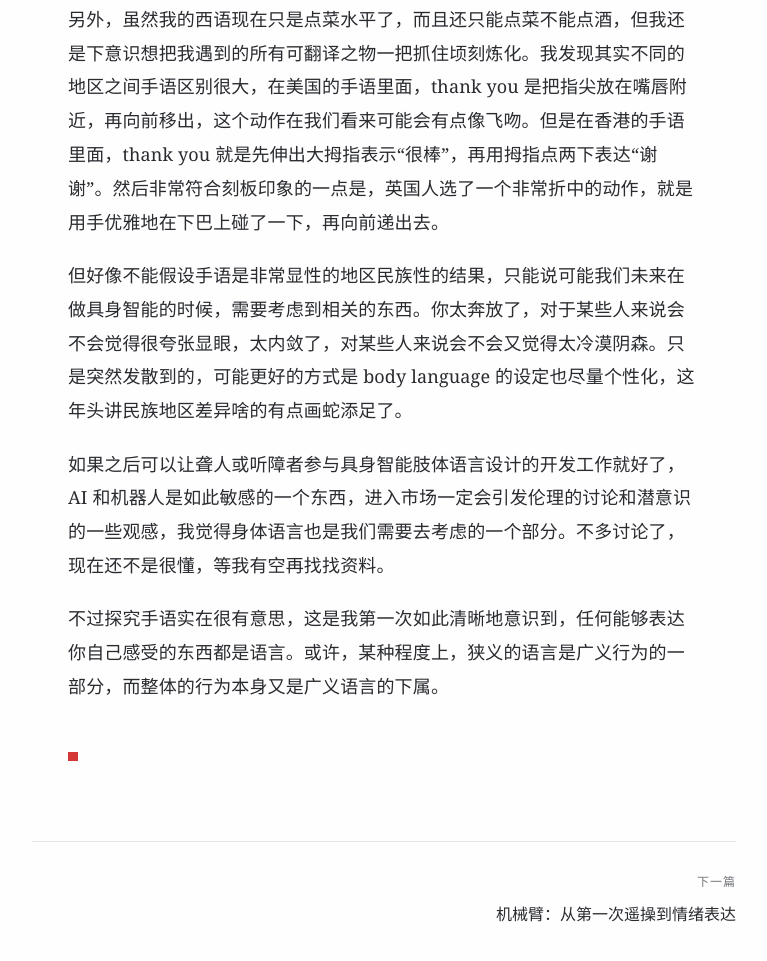
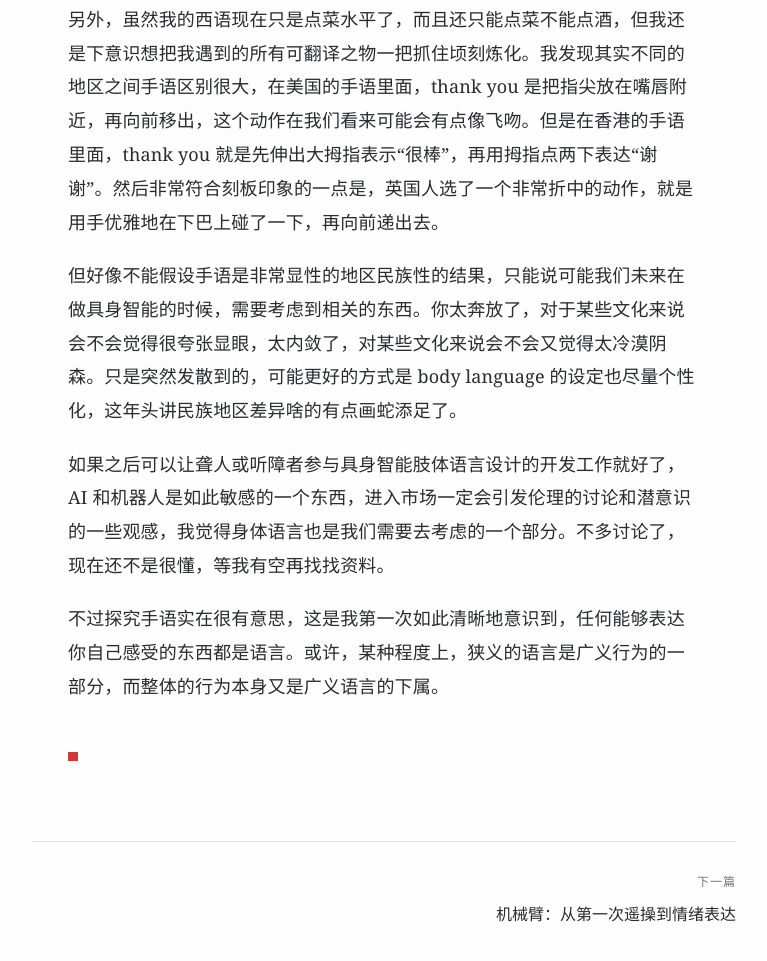
Before and after one commit to Muurrphy/Muurrphy.github.io, a plain HTML site: page writing/sign-language-and-robot-arm-emotion/index.html in a window 1280 px wide. Shown: the part 2964-3925 px from the top of the page, without its empty margins (256-1023 px from the left). Drawn offline with Linux system fonts and the light colour scheme.

Commit message:
Change people to cultures in robot expression essay

```diff
--- a/writing/sign-language-and-robot-arm-emotion/index.html
+++ b/writing/sign-language-and-robot-arm-emotion/index.html
@@ -21,7 +21,7 @@
 <p>还有很多其他可以借鉴的东西，比如哑剧、默剧、迪士尼的角色动画，physical theatre，动物行为学，心理学里的身体动作编码巴拉巴拉巴拉。但是我觉得我最感兴趣的其实还是手语。</p>
 <p>我会想起手语，是因为我在成年以前一直希望自己是个听障人士，这样别人就不会和我讲话了。我是直到上了大学才学会怎么和人打交道的。现在我想去了解一下我曾经想伪装的人是如何生活的，他们的苦闷恐怕早就超越了一个只是不爱说话的小孩能够想象的边界。</p>
 <p>另外，虽然我的西语现在只是点菜水平了，而且还只能点菜不能点酒，但我还是下意识想把我遇到的所有可翻译之物一把抓住顷刻炼化。我发现其实不同的地区之间手语区别很大，在美国的手语里面，thank you 是把指尖放在嘴唇附近，再向前移出，这个动作在我们看来可能会有点像飞吻。但是在香港的手语里面，thank you 就是先伸出大拇指表示“很棒”，再用拇指点两下表达“谢谢”。然后非常符合刻板印象的一点是，英国人选了一个非常折中的动作，就是用手优雅地在下巴上碰了一下，再向前递出去。</p>
-<p>但好像不能假设手语是非常显性的地区民族性的结果，只能说可能我们未来在做具身智能的时候，需要考虑到相关的东西。你太奔放了，对于某些人来说会不会觉得很夸张显眼，太内敛了，对某些人来说会不会又觉得太冷漠阴森。只是突然发散到的，可能更好的方式是 body language 的设定也尽量个性化，这年头讲民族地区差异啥的有点画蛇添足了。</p>
+<p>但好像不能假设手语是非常显性的地区民族性的结果，只能说可能我们未来在做具身智能的时候，需要考虑到相关的东西。你太奔放了，对于某些文化来说会不会觉得很夸张显眼，太内敛了，对某些文化来说会不会又觉得太冷漠阴森。只是突然发散到的，可能更好的方式是 body language 的设定也尽量个性化，这年头讲民族地区差异啥的有点画蛇添足了。</p>
 <p>如果之后可以让聋人或听障者参与具身智能肢体语言设计的开发工作就好了，AI 和机器人是如此敏感的一个东西，进入市场一定会引发伦理的讨论和潜意识的一些观感，我觉得身体语言也是我们需要去考虑的一个部分。不多讨论了，现在还不是很懂，等我有空再找找资料。</p>
 <p>不过探究手语实在很有意思，这是我第一次如此清晰地意识到，任何能够表达你自己感受的东西都是语言。或许，某种程度上，狭义的语言是广义行为的一部分，而整体的行为本身又是广义语言的下属。</p>
 </div><nav class="article-pagination" aria-label="文章翻页"><div class="article-pagination-slot article-pagination-slot--previous"></div><div class="article-pagination-slot article-pagination-slot--next"><a href="/writing/robot-arm-learning-notes/" rel="next"><span class="article-pagination-direction">下一篇</span><span class="article-pagination-title">机械臂：从第一次遥操到情绪表达</span></a></div></nav></article></main><footer class="site-footer"><span class="footer-name">Murphy</span><a href="mailto:meichen2050@outlook.com">联系</a></footer></div></body></html>
```
